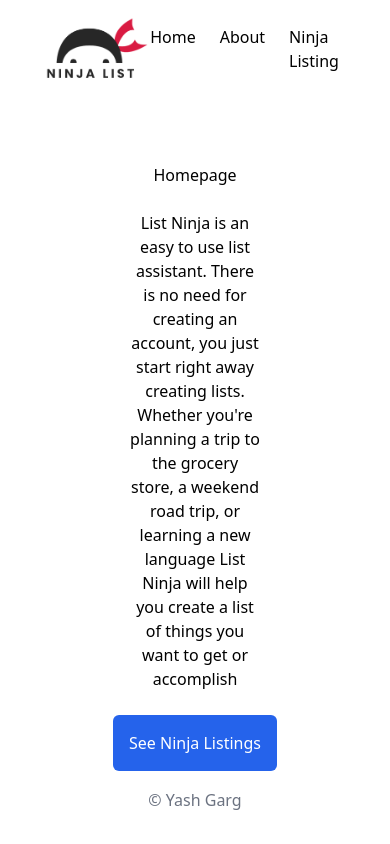
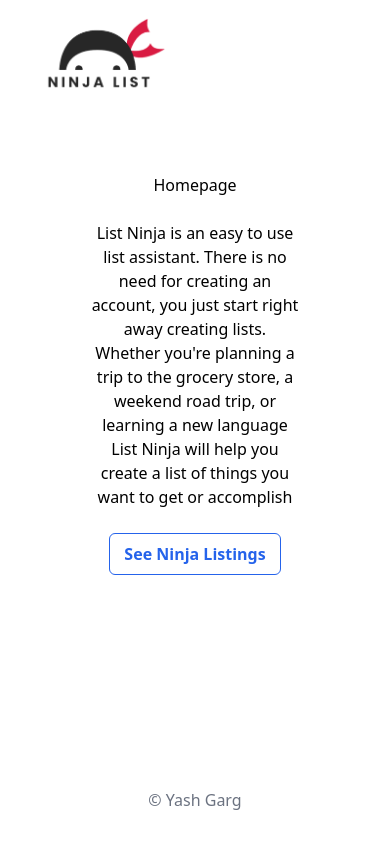
Before and after one commit to thisisyashgarg/first-nextjs-project, a Next.js app: page / in a window 390 px wide. Built offline with nearby package versions, Linux system fonts and the light colour scheme.

Commit message:
improved css of buttons

```diff
--- a/src/components/Navbar.tsx
+++ b/src/components/Navbar.tsx
@@ -6,9 +6,11 @@ const Navbar = () => {
   return (
     <nav className="flex p-4 px-10 justify-between items-center">
       <div>
-        <Image src="/logo.png" width={128} height={77} alt="logo" />
+        <Link href={"/"}>
+          <Image src="/logo.png" width={128} height={77} alt="logo" />
+        </Link>
       </div>
-      <div className="flex space-x-6">
+      <div className="sm:flex space-x-6 hidden">
         <Link href="/">Home</Link>
         <Link href="/about">About</Link>
         <Link href="/ninjas">Ninja Listing</Link>
--- a/src/pages/about.tsx
+++ b/src/pages/about.tsx
@@ -8,7 +8,7 @@ const About = () => {
       </Head>
       <div className="p-8 m-8 space-y-6 items-center flex flex-col text-center">
         <h1>About </h1>
-        <p className="w-[50%] ">
+        <p className="w-[80%] ">
           List Ninja is an easy to use list assistant. There is no need for
           creating an account, you just start right away creating lists. Whether
           you're planning a trip to the grocery store, a weekend road trip, or
--- a/src/pages/index.tsx
+++ b/src/pages/index.tsx
@@ -12,14 +12,14 @@ export default function Home() {
       </Head>
       <div className="p-8 m-8 space-y-6 items-center flex flex-col text-center">
         <h1 className="">Homepage</h1>
-        <p className="w-[50%] ">
+        <p className="w-[80%] ">
           List Ninja is an easy to use list assistant. There is no need for
           creating an account, you just start right away creating lists. Whether
           you're planning a trip to the grocery store, a weekend road trip, or
           learning a new language List Ninja will help you create a list of
           things you want to get or accomplish
         </p>
-        <button className="bg-blue-600 p-4 text-white rounded-md ">
+        <button className="rounded-md border border-blue-600 px-3.5 py-1.5 text-base font-semibold leading-7 text-blue-600 hover:bg-blue-300">
           <Link href="/ninjas">See Ninja Listings</Link>
         </button>
       </div>
--- a/src/pages/ninjas/[id].tsx
+++ b/src/pages/ninjas/[id].tsx
@@ -35,9 +35,9 @@ export async function getStaticProps(context: Context) {
 const Details = ({ ninja }: { ninja: UserData }) => {
   return (
     <div className="p-8 m-8 space-y-6 items-center flex flex-col text-center">
-      <h1 className="text-3xl">{ninja.name}</h1>
-      <p>{ninja.email}</p>
-      <p>{ninja.address.city}</p>
+      <h1 className="ext-3xl font-bold">{ninja.name}</h1>
+      <p>Email - {ninja.email}</p>
+      <p>City - {ninja.address.city}</p>
     </div>
   );
 };
--- a/src/pages/ninjas/index.tsx
+++ b/src/pages/ninjas/index.tsx
@@ -47,7 +47,7 @@ const Ninjas = ({ ninjas }: { ninjas: UserData[] }) => {
           return (
             <Link
               href={`/ninjas/${ninja.id}`}
-              className="bg-gray-200 p-3 m-3 "
+              className="rounded-md border border-blue-600 px-3.5 py-1.5 text-base font-semibold leading-7 text-blue-600 hover:bg-blue-300"
               key={ninja.id}
             >
               {ninja.name}
```
